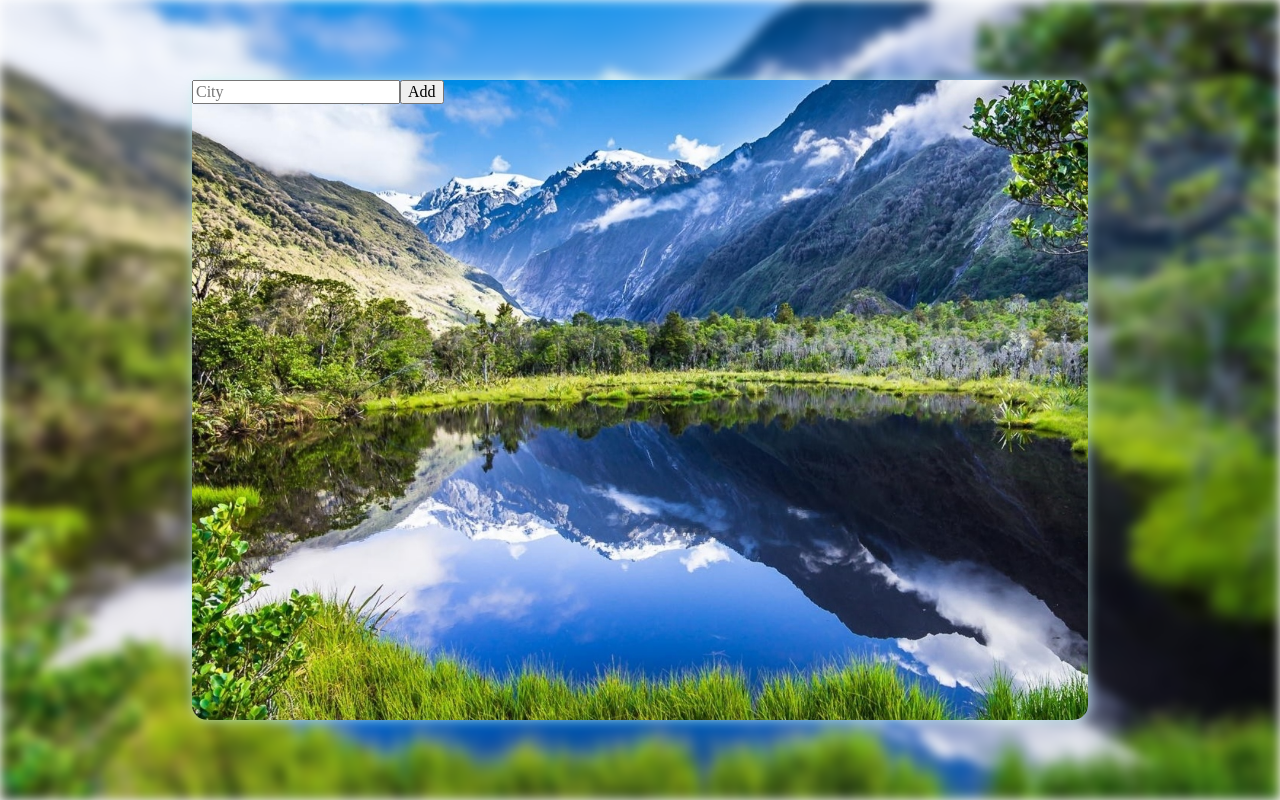
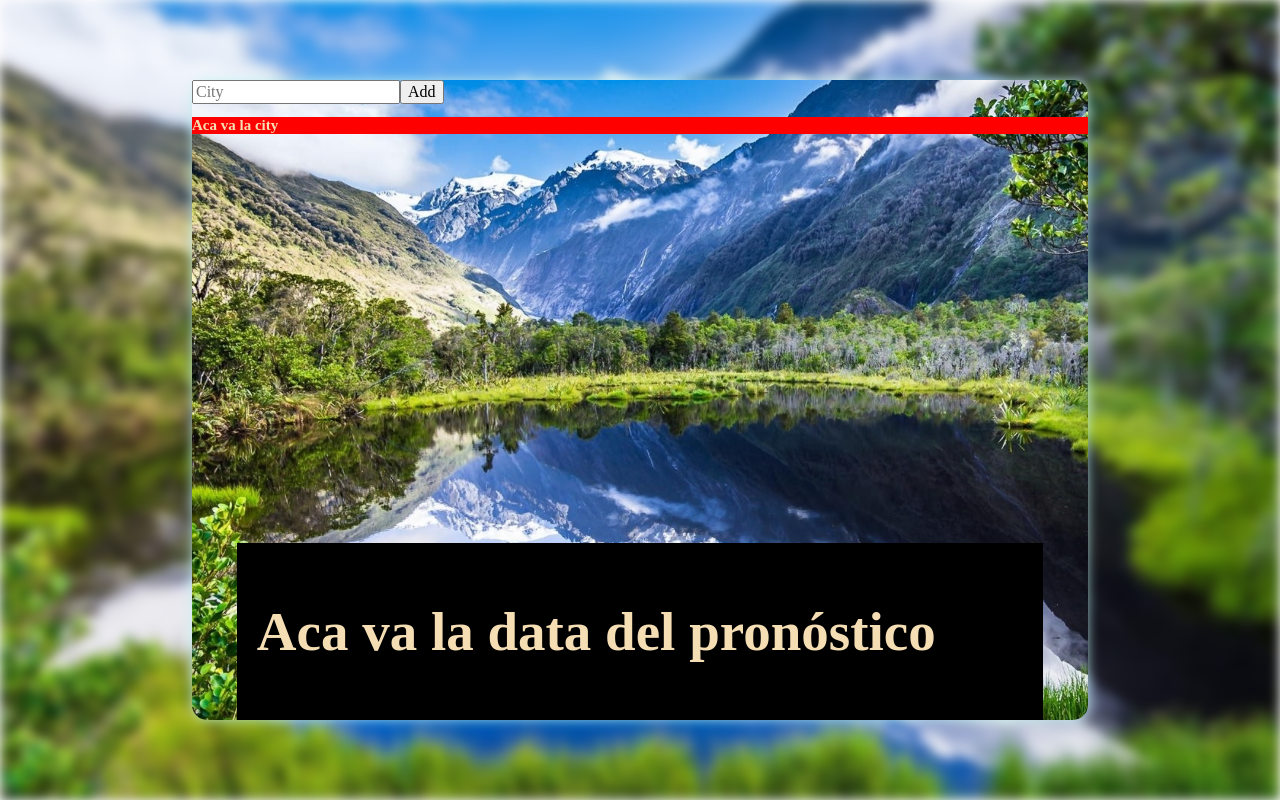
Before and after one commit to LucianaCHA/weather-app, a React (Create React App) app in the folder weather-app/: page / in a window 1280 px wide. Built offline with nearby package versions, Linux system fonts and the light colour scheme.

Commit message:
maquetado main view

```diff
--- a/weather-app/src/App.jsx
+++ b/weather-app/src/App.jsx
@@ -51,7 +51,10 @@ function App() {
           <SearchBar search = {search}/>
           <div className= {s.citiesContainer}>
             <Cards cities ={cities} close ={close} />
+            <h1 style={{fontSize: '55px', color:'wheat', width:'100%'}}>Aca va la data del pronóstico</h1>
           </div>
+
+          <div > <h2 style={{fontSize: '15px', color:'wheat', backgroundColor: 'red', marginRight:'0px' }} >Aca va la city</h2></div>
         </div>
     </div>
   );
--- a/weather-app/src/App.module.css
+++ b/weather-app/src/App.module.css
@@ -23,8 +23,12 @@
 .citiesContainer{
     padding: 20px;
     position: absolute;
-
-
+    display: flex;
+    bottom: 0px;
+    left: 5%;
+    right: 5%;
+    align-content: center;
+    background-color: black;
 }
 
 .App{
```
Also changed, not shown: weather-app/src/assets/weather-app-dashboard-1024x730.jpg.pagespeed.ce.KlMCM3bioi.jpg (added).
